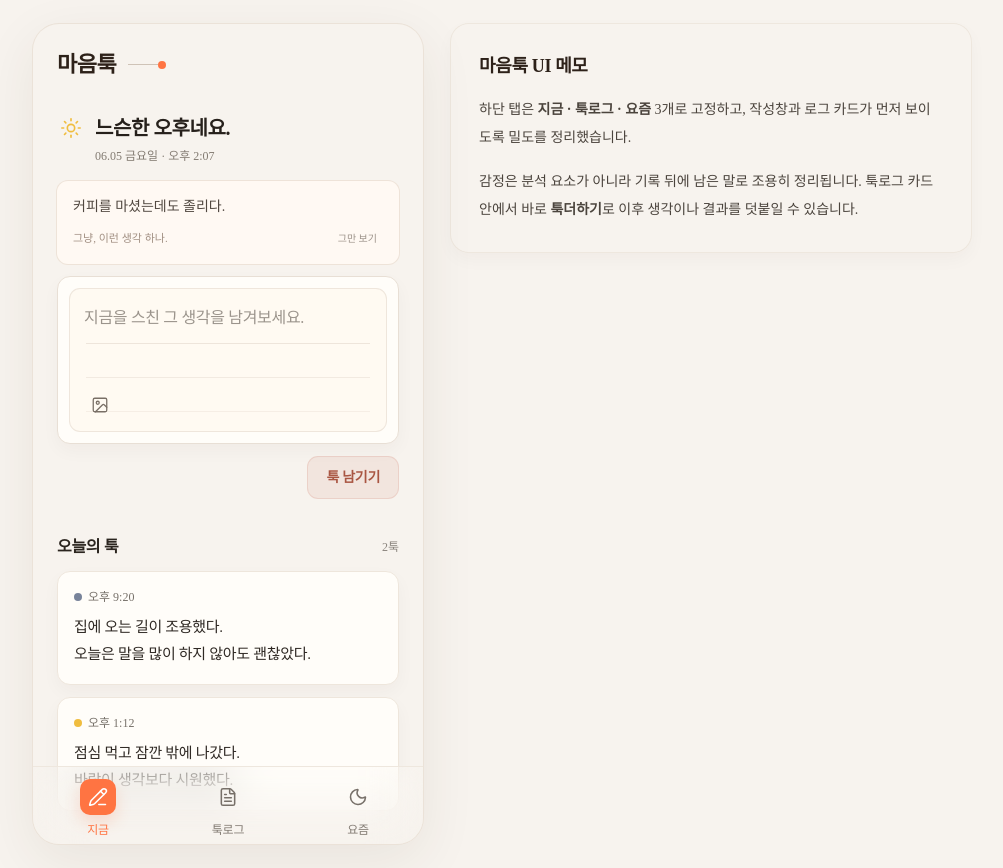
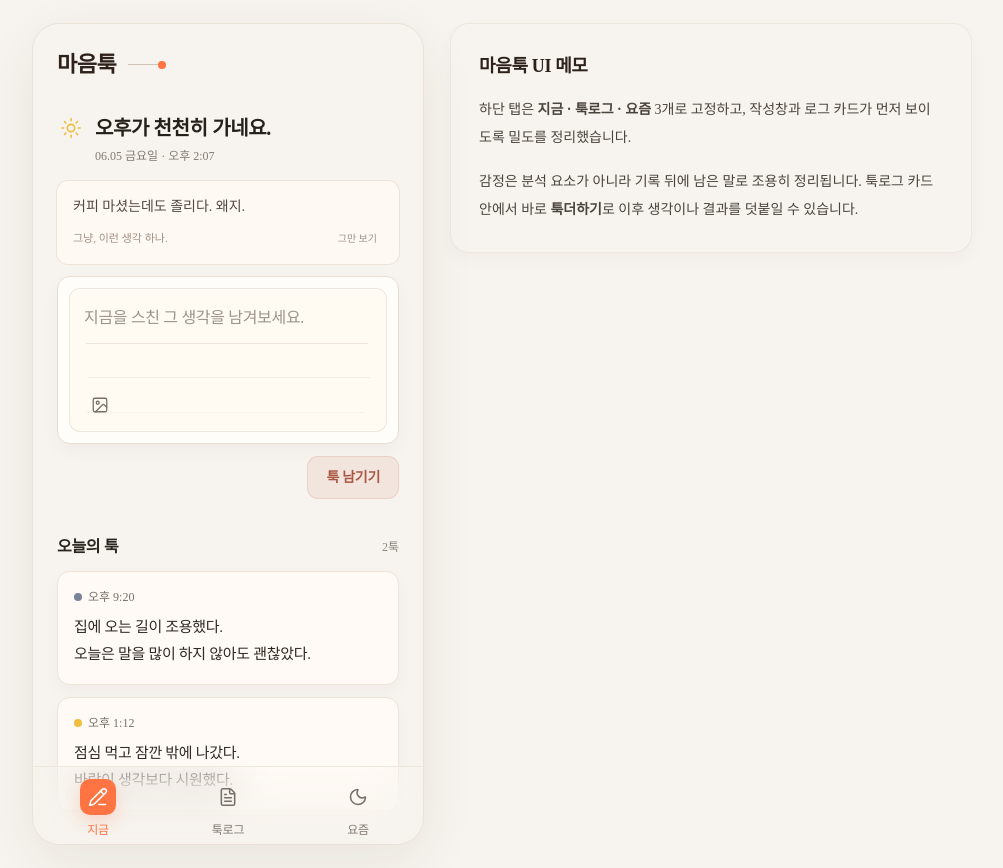
Before and after one commit to ojhdream/maeumtuk, a React (Vite) app: page / in a window 1280 px wide. Shown: the whole page, without its empty margins (138-1141 px from the left). Built offline with nearby package versions, Linux system fonts and the light colour scheme; a web font is replaced by a local one.

Commit message:
Add subtle warmth to writing flow

```diff
--- a/src/App.jsx
+++ b/src/App.jsx
@@ -192,12 +192,12 @@ function getMomentTitle(item) {
 }
 
 function getTimeGreeting(hour) {
-  if (hour >= 5 && hour < 10) return "조용한 아침이네요.";
+  if (hour >= 5 && hour < 10) return "아침이 천천히 오네요.";
   if (hour >= 10 && hour < 14) return "점심 무렵이네요.";
-  if (hour >= 14 && hour < 17) return "느슨한 오후네요.";
-  if (hour >= 17 && hour < 21) return "차분한 저녁이네요.";
-  if (hour >= 21 || hour < 1) return "늦은 밤이네요.";
-  return "조용한 새벽이네요.";
+  if (hour >= 14 && hour < 17) return "오후가 천천히 가네요.";
+  if (hour >= 17 && hour < 21) return "저녁빛이 내려앉네요.";
+  if (hour >= 21 || hour < 1) return "밤이 꽤 깊었네요.";
+  return "새벽이 조용하네요.";
 }
 
 function TimeOfDayIcon({ hour }) {
@@ -370,7 +370,7 @@ function NowTab({ todayLogs, onAddLog, showWritingExample, onHideWritingExample,
         {showWritingExample && !draft && (
           <section className="mb-3 rounded-[11px] bg-[#fff9f3] px-4 py-3.5 ring-1 ring-[#eee3d8]">
             <p className="whitespace-pre-line text-[14px] font-normal leading-6 text-[#514840]">
-              커피를 마셨는데도 졸리다.
+              커피 마셨는데도 졸리다. 왜지.
             </p>
             <div className="mt-2 flex items-center justify-between">
               <span className="text-[11px] font-medium text-[#a18f82]">그냥, 이런 생각 하나.</span>
@@ -390,11 +390,11 @@ function NowTab({ todayLogs, onAddLog, showWritingExample, onHideWritingExample,
               if (event.target.closest("button")) return;
               draftRef.current?.focus();
             }}
-            className="relative min-h-[142px] cursor-text rounded-[10px] bg-[#fffaf2] px-3.5 pb-2.5 pt-3 ring-1 ring-[#efe6dc]"
+            className="relative min-h-[142px] cursor-text rounded-[10px] bg-[#fffaf2] px-3.5 pb-2.5 pt-3 shadow-[inset_0_1px_0_rgba(255,255,255,.8)] ring-1 ring-[#efe6dc]"
           >
-            <div className="pointer-events-none absolute inset-x-4 top-[54px] h-px bg-[#eee5db]" />
-            <div className="pointer-events-none absolute inset-x-4 top-[88px] h-px bg-[#eee5db]/75" />
-            <div className="pointer-events-none absolute inset-x-4 top-[122px] h-px bg-[#eee5db]/55" />
+            <div className="pointer-events-none absolute left-4 right-[18px] top-[54px] h-px bg-[#eadfd4]/80" />
+            <div className="pointer-events-none absolute left-[18px] right-4 top-[88px] h-px bg-[#eee5db]/65" />
+            <div className="pointer-events-none absolute left-4 right-[22px] top-[123px] h-px bg-[#eee5db]/45" />
             <textarea
               ref={draftRef}
               value={draft}
@@ -583,7 +583,7 @@ function RecentCard({ item, compact = false, showEnvelope = false, showManage =
   };
 
   return (
-    <article className="relative rounded-[13px] border border-[#eee6dc] bg-[#fffdf9] p-4 shadow-[0_7px_18px_rgba(54,42,30,.035)]">
+    <article className="maeumtuk-log-card relative rounded-[13px] border border-[#eee4d9] bg-[#fffaf5] p-4 shadow-[0_7px_18px_rgba(54,42,30,.032)]">
       {showManage && (
         <button
           onClick={() => {
--- a/src/index.css
+++ b/src/index.css
@@ -31,6 +31,10 @@ body {
   animation: maeumtuk-save-sub 0.95s ease both;
 }
 
+.maeumtuk-log-card {
+  animation: maeumtuk-card-settle 0.28s ease both;
+}
+
 @keyframes maeumtuk-save-screen {
   0% {
     opacity: 0;
@@ -41,6 +45,17 @@ body {
   }
   100% {
     opacity: 0;
+  }
+}
+
+@keyframes maeumtuk-card-settle {
+  0% {
+    opacity: 0;
+    transform: translateY(4px);
+  }
+  100% {
+    opacity: 1;
+    transform: translateY(0);
   }
 }
 
```
